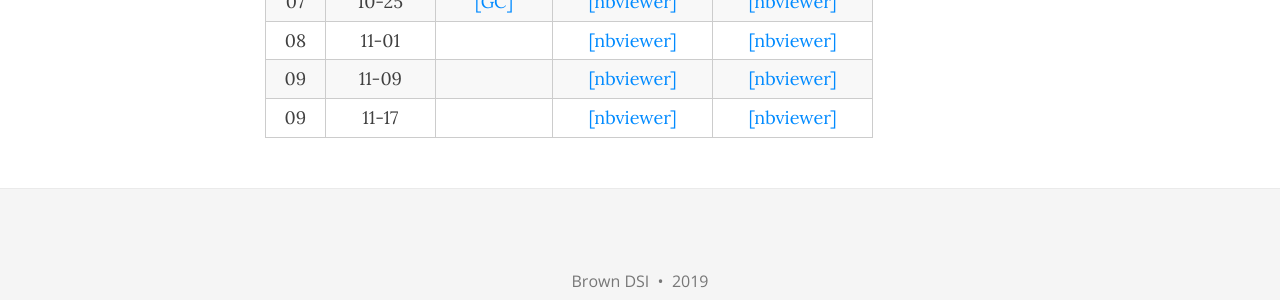
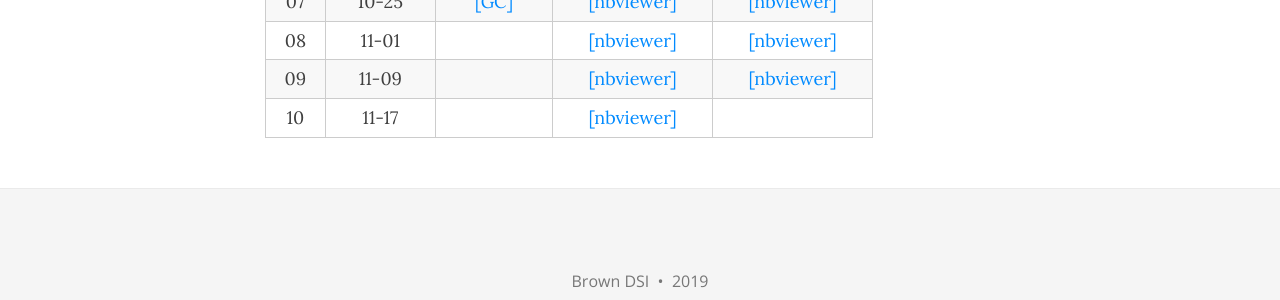
Before and after one commit to data1010/data1010.github.io, a Jekyll site: the page built from homework.md, in a window 1280 px wide and 979 px high. Shown: the part 605-905 px from the top of the window. Built offline with Jekyll 4.4.1, drawn with Linux system fonts in a browser that asks for light colours; nearby versions of some CDN libraries.

Commit message:
Fix links on HW page

```diff
--- a/homework.md
+++ b/homework.md
@@ -85,11 +85,11 @@ title: Homework
       <td style="text-align: center"><a href="https://nbviewer.jupyter.org/github/data1010/problem-sets/blob/master/hw09/data1010-hw09-sol.ipynb">[nbviewer]</a></td>
    </tr>
    <tr>
-      <td style="text-align: center">09</td>
+      <td style="text-align: center">10</td>
       <td style="text-align: center">11-17</td>
       <td style="text-align: center"></td>
       <td style="text-align: center"><a href="https://nbviewer.jupyter.org/github/data1010/problem-sets/blob/master/hw10/data1010-hw10.ipynb">[nbviewer]</a></td>
-      <td style="text-align: center"><a href="https://nbviewer.jupyter.org/github/data1010/problem-sets/blob/master/hw10/data1010-hw10-sol.ipynb">[nbviewer]</a></td>
+      <td style="text-align: center"><a href="https://nbviewer.jupyter.org/github/data1010/problem-sets/blob/master/hw10/data1010-hw10-sol.ipynb"></a></td>
    </tr>
   </tbody>
 </table>
```
